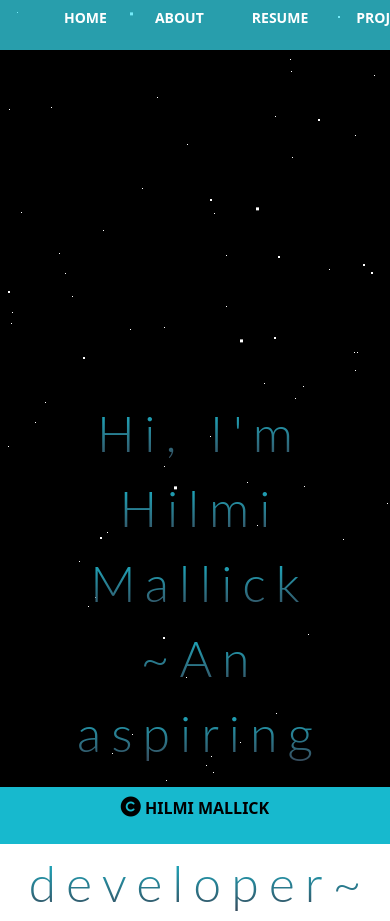
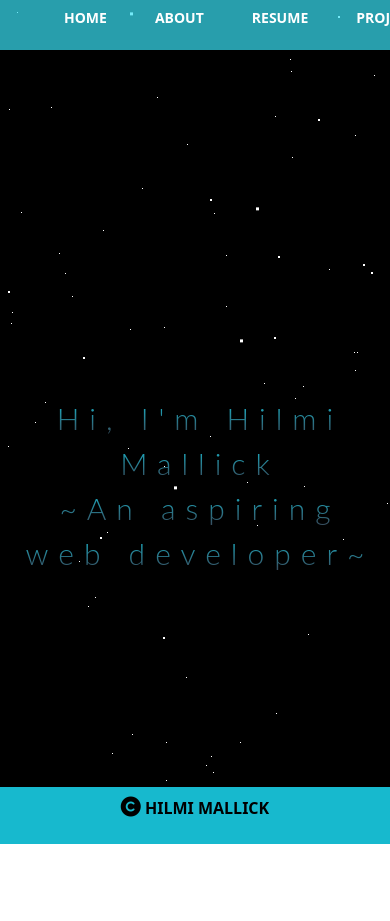
Before and after one commit to hilmimallick/Final-portfolio, a Vue app: page / in a window 390 px wide. After the commit the page ends 844 px from the top, so only its background shows below. Built offline with nearby package versions, Linux system fonts and the light colour scheme.

Commit message:
landing responsive

```diff
--- a/src/views/Home.vue
+++ b/src/views/Home.vue
@@ -4,7 +4,7 @@
       <div id="stars"></div>
       <div id="stars2"></div>
       <div id="stars3"></div>
-      <div id="title">
+      <div id="title" class="title-head">
         <span>Hi, I'm Hilmi Mallick</span>
         <br />
         <span>~An aspiring web developer~</span>
@@ -16,7 +16,7 @@
 export default {};
 </script>
 
-<style>
+<style scoped>
 .Home {
   height: 96vh;
   background: radial-gradient(ellipse at bottom, black 0%, black 100%);
@@ -35,6 +35,13 @@ export default {};
   letter-spacing: 10px;
   margin-top: -60px;
   padding-left: 10px;
+}
+
+@media only screen and (max-width: 440px) {
+  #title {
+    font-size: 30px;
+    margin-bottom: 10px;
+  }
 }
 
 #title span {
```
